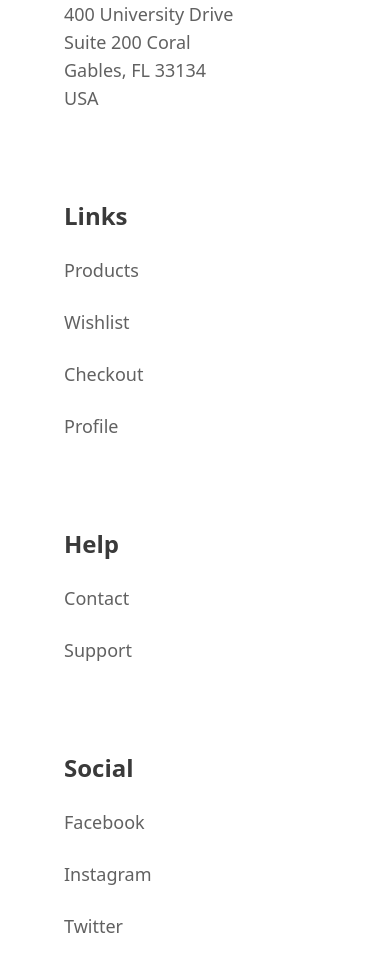
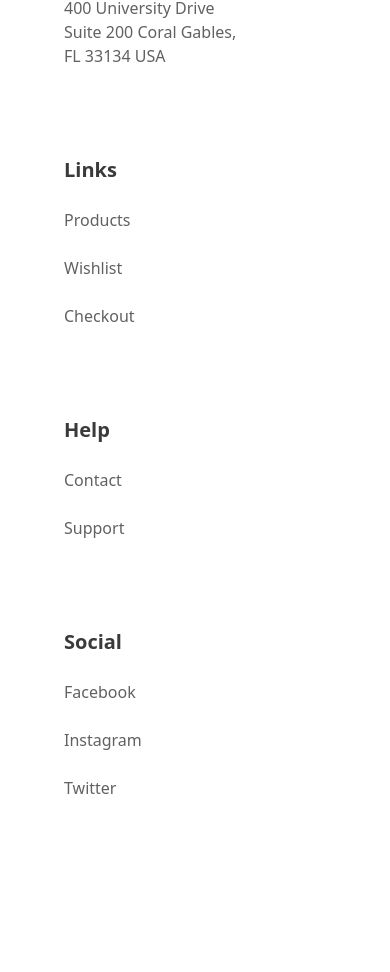
Before and after one commit to BeratHundurel/react-golang-website, a React (Vite) app in the folder client/: page / in a window 390 px wide. Shown: the part 7925-8897 px from the top of the page. After the commit the page ends 8781 px from the top, so only its background shows below. Built offline with nearby package versions, Linux system fonts and the light colour scheme.

Commit message:
footer mobile text size fixes

```diff
--- a/client/src/app/layout/Footer.tsx
+++ b/client/src/app/layout/Footer.tsx
@@ -2,26 +2,27 @@ export default function Footer() {
    return (
       <footer className="w-full flex flex-wrap lg:px-32 px-16">
          <div className="lg:w-1/4 w-full flex flex-col lg:py-16 py-8">
-            <h3 className="text-2xl font-semibold text-primary-text mb-6">Furniture</h3>
-            <p className="text-lg font-medium text-secondary-text mb-6 w-44">400 University Drive Suite 200 Coral Gables, FL 33134 USA</p>
+            <h3 className="lg:text-2xl text-xl font-semibold text-primary-text mb-6">Furniture</h3>
+            <p className="lg:text-lg text-base font-medium text-secondary-text mb-6 w-44">
+               400 University Drive Suite 200 Coral Gables, FL 33134 USA
+            </p>
          </div>
          <div className="lg:w-1/4 w-full flex flex-col lg:py-16 py-8">
-            <h3 className="text-2xl font-semibold text-primary-text mb-6">Links</h3>
-            <p className="text-lg font-medium text-secondary-text mb-6">Products</p>
-            <p className="text-lg font-medium text-secondary-text mb-6">Wishlist</p>
-            <p className="text-lg font-medium text-secondary-text mb-6">Checkout</p>
-            <p className="text-lg font-medium text-secondary-text mb-6">Profile</p>
+            <h3 className="lg:text-2xl text-xl font-semibold text-primary-text mb-6">Links</h3>
+            <p className="lg:text-lg text-base font-medium text-secondary-text mb-6">Products</p>
+            <p className="lg:text-lg text-base font-medium text-secondary-text mb-6">Wishlist</p>
+            <p className="lg:text-lg text-base font-medium text-secondary-text mb-6">Checkout</p>
          </div>
          <div className="lg:w-1/4 w-full flex flex-col lg:py-16 py-8">
-            <h3 className="text-2xl font-semibold text-primary-text mb-6">Help</h3>
-            <p className="text-lg font-medium text-secondary-text mb-6">Contact</p>
-            <p className="text-lg font-medium text-secondary-text mb-6">Support</p>
+            <h3 className="lg:text-2xl text-xl font-semibold text-primary-text mb-6">Help</h3>
+            <p className="lg:text-lg text-base font-medium text-secondary-text mb-6">Contact</p>
+            <p className="lg:text-lg text-base font-medium text-secondary-text mb-6">Support</p>
          </div>
          <div className="lg:w-1/4 w-full flex flex-col lg:py-16 py-8">
-            <h3 className="text-2xl font-semibold text-primary-text mb-6">Social</h3>
-            <p className="text-lg font-medium text-secondary-text mb-6">Facebook</p>
-            <p className="text-lg font-medium text-secondary-text mb-6">Instagram</p>
-            <p className="text-lg font-medium text-secondary-text mb-6">Twitter</p>
+            <h3 className="lg:text-2xl text-xl font-semibold text-primary-text mb-6">Social</h3>
+            <p className="lg:text-lg text-base font-medium text-secondary-text mb-6">Facebook</p>
+            <p className="lg:text-lg text-base font-medium text-secondary-text mb-6">Instagram</p>
+            <p className="lg:text-lg text-base font-medium text-secondary-text mb-6">Twitter</p>
          </div>
       </footer>
    );
```
